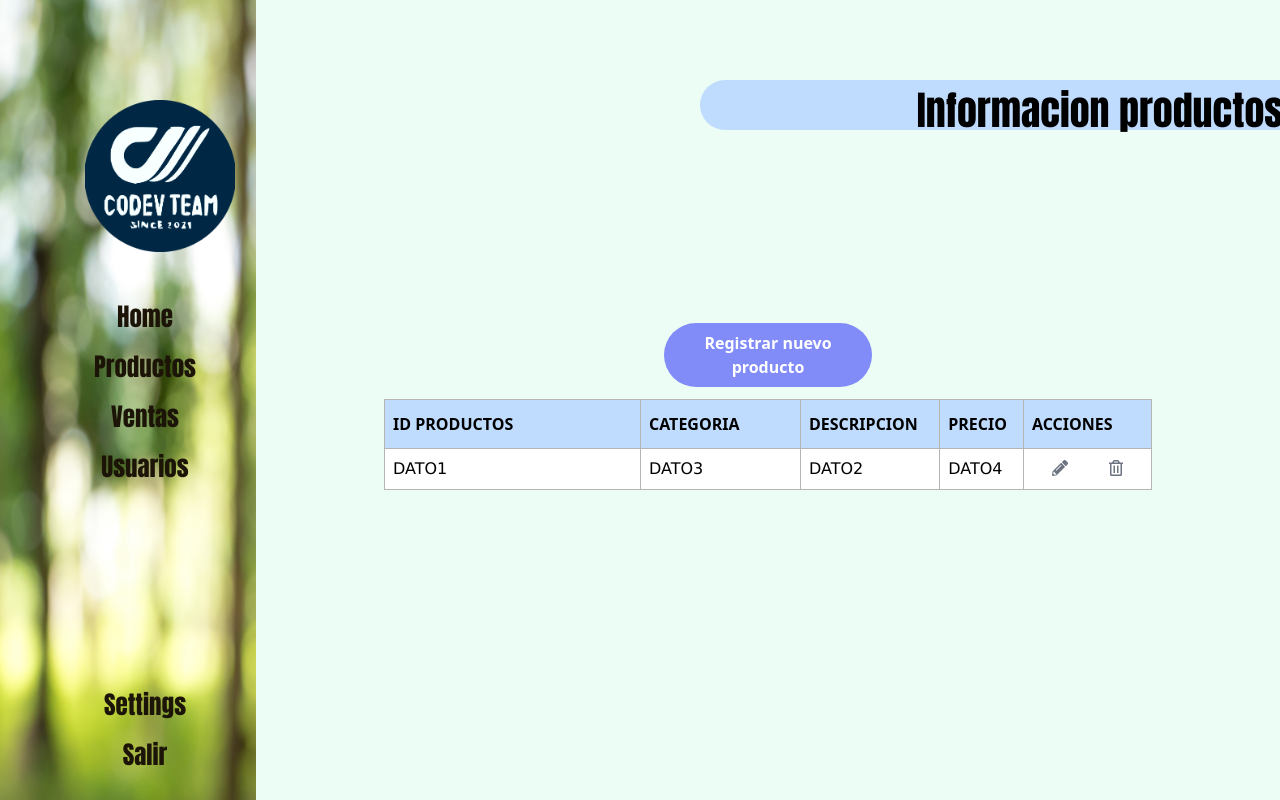
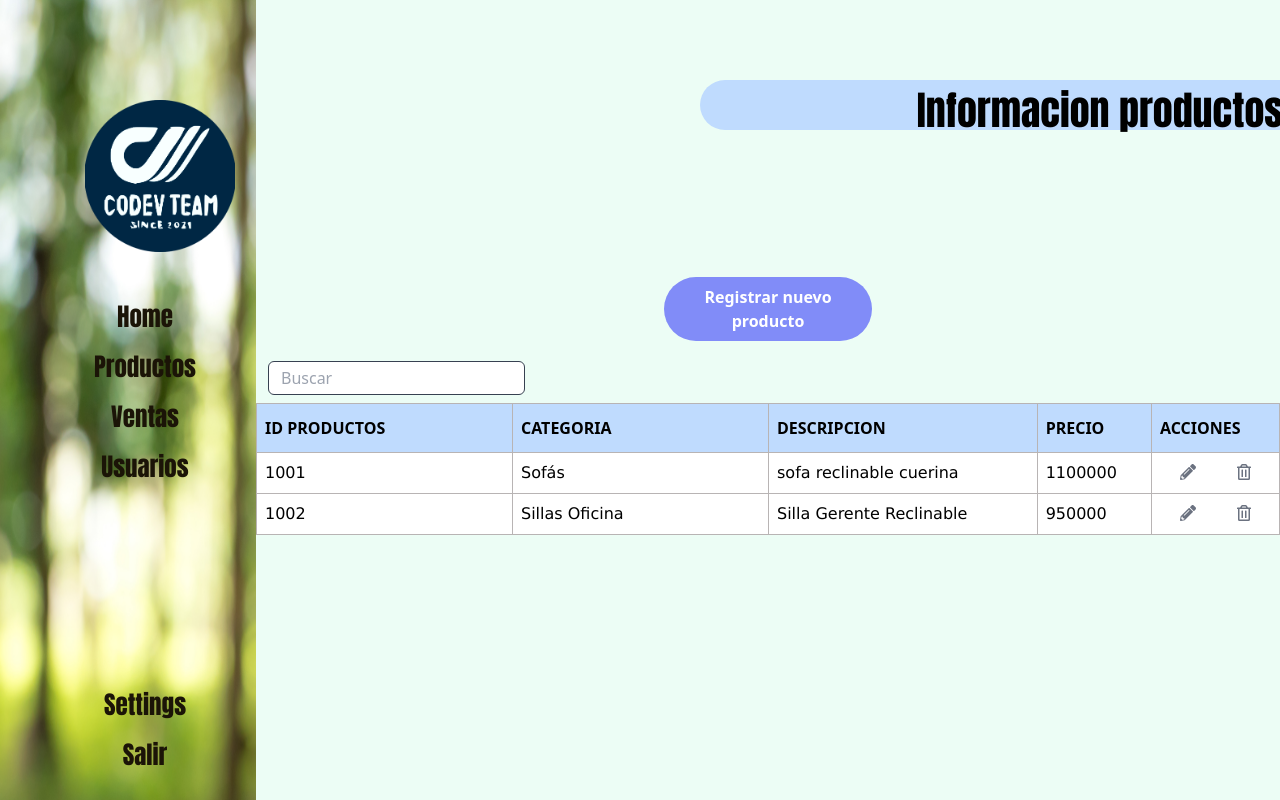
Before and after one commit to Equipo-coDEV-Mision-TIC/Ventas-codev-team, a React (Create React App) app: page /Home/productos in a window 1280 px wide. Built offline with nearby package versions, Linux system fonts and the light colour scheme.

Commit message:
se agregó filtro de busqueda

```diff
--- a/src/pages/admin/productos.jsx
+++ b/src/pages/admin/productos.jsx
@@ -1,20 +1,34 @@
 import React, {useEffect, useState, useRef} from 'react'
 import BarraTitulo from '../../components/barraTitulo'
 import { ToastContainer, toast } from 'react-toastify';
+//import { Tooltip } from '@material-ui/core';
 import 'react-toastify/dist/ReactToastify.css';
 import {nanoid} from 'nanoid';
 
+
 const productosBackend = [
     {
-        IDproducto: "DATO1",
-        Descripción: "DATO2",
-        Categoria: "DATO3",
-        Precio: "DATO4",
+        IDproducto: "1001",
+        Categoria: "Sofás",
+        Descripción: "sofa reclinable cuerina",
+        Precio: "1100000",
         Acciones:
                  <div className='flex w-full justify-around'>
                     <i class="fas fa-pencil-alt " >
                     </i> <i class="far fa-trash-alt"></i>
                   </div>
+    },
+    {
+        IDproducto: "1002",
+        Categoria: "Sillas Oficina",
+        Descripción: "Silla Gerente Reclinable",
+        Precio: "950000",
+        Acciones:
+                 <div className='flex w-full justify-around'>
+                    <i class="fas fa-pencil-alt " >
+                    </i> <i class="far fa-trash-alt"></i>
+                  </div>
+
     }]
 
 
@@ -45,6 +59,7 @@ const Productos = () => {
             </BarraTitulo>
             <div className='flex flex-col w-full items-center justify-center'>
                 <button onClick={()=>{setMostrarTabla(!mostrarTabla)}} className='bg-indigo-400 text-white rounded-full font-extrabold w-52 p-2 m-3'>{textoBoton}</button>
+
                 {mostrarTabla ? <TablaProductos listaProductos = {productos}/>:<FormularioCreacionProductos setMostrarTabla={setMostrarTabla} listaProductos={productos} setAgregarProducto ={setProductos}/>}
                 <ToastContainer
                     position="bottom-center"
@@ -56,6 +71,18 @@ const Productos = () => {
 }
 
 const TablaProductos = ({listaProductos,setMostrarTabla,setAgregarProducto}) =>{
+    const[busqueda,setBusqueda]=useState('')
+    const[productosFiltrados,setProductosFiltrados]=useState(listaProductos)
+
+    useEffect(() => {
+        setProductosFiltrados(
+            listaProductos.filter((elemento)=>{
+                return JSON.stringify(elemento).toLowerCase().includes(busqueda.toLowerCase())
+            })
+        )
+
+    },[busqueda,listaProductos])
+
     const form = useRef(null);
     const submitEdit =(e)=>{
         e.preventDefault();
@@ -73,19 +100,24 @@ const TablaProductos = ({listaProductos,setMostrarTabla,setAgregarProducto}) =>{
     }
 
     return(
-        <form ref={form} onSubmit={submitEdit} className='flex items-center justify-center w-full'>
-            <table className='tabla w-3/4'>
+        <form ref={form} onSubmit={submitEdit} className='flex flex-col items-center justify-center w-full'>
+            <input placeholder='Buscar' className='flex border border-gray-700 px-3 py-1 my-2 mx-3  rounded-md self-start hover:border-blue-700'
+                    value={busqueda}
+                    onChange={e=>setBusqueda(e.target.value)}
+
+                />
+            <table className='tabla w-full'>
                 <thead className='bg-blue-200'>
                     <tr>
                         <th className='w-64'>ID PRODUCTOS</th>
-                        <th className='w-40'>CATEGORIA</th>
+                        <th className='w-64'>CATEGORIA</th>
                         <th>DESCRIPCION</th>
                         <th>PRECIO</th>
                         <th className='w-32'>ACCIONES</th>
                     </tr>
                 </thead>
                 <tbody className='bg-white'>
-                    {listaProductos.map((productos)=>{
+                    {productosFiltrados.map((productos)=>{
                         return <FilaProductos key={nanoid()} productos = {productos}/>
                     })}
 
@@ -96,6 +128,7 @@ const TablaProductos = ({listaProductos,setMostrarTabla,setAgregarProducto}) =>{
 
     )
 }
+
 const FilaProductos =({productos})=>{
     const [edit,setEdit] = useState(false)
     return(
--- a/src/pages/admin/usuarios.jsx
+++ b/src/pages/admin/usuarios.jsx
@@ -1,6 +1,6 @@
 import React, {useEffect, useState} from 'react'
 import BarraTitulo from '../../components/barraTitulo'
-import { ToastContainer, toast } from 'react-toastify';
+import { ToastContainer} from 'react-toastify';
 import 'react-toastify/dist/ReactToastify.css';
 
 const usuariosBackend = [
@@ -43,7 +43,7 @@ const usuariosBackend = [
 
 const Usuarios = () => {
     const [usuarios, setUsuarios] = useState([]);
-    const [estado, setEstado] = useState("");
+    //const [estado, setEstado] = useState("");
 
 
     useEffect(()=>{
```
